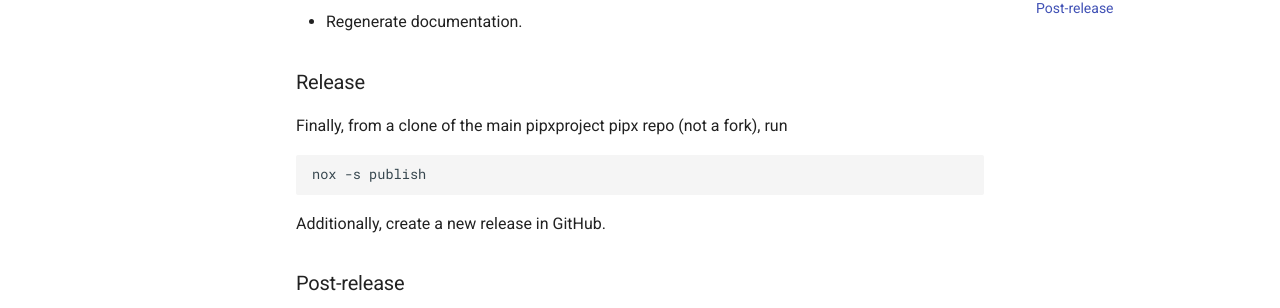
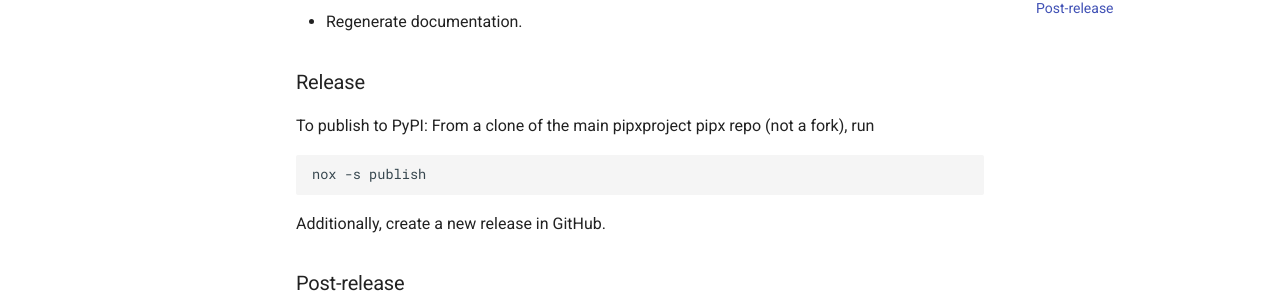
Before and after one commit to pypa/pipx, an MkDocs documentation site: the page built from docs/contributing.md, in a window 1280 px wide and 900 px high, scrolled down 2446 px. Shown: the part 433-741 px from the top of the window. Built offline with MkDocs 1.6.1 and Material for MkDocs 9.7.7, drawn with Linux system fonts in a browser that asks for light colours; comment, search, counter and statistics services are not loaded.

Commit message:
Clarify what nox -s publish does.

````diff
--- a/docs/contributing.md
+++ b/docs/contributing.md
@@ -110,7 +110,7 @@ nox -s publish_docs
 * Regenerate documentation.
 
 ### Release
-Finally, from a clone of the main pipxproject pipx repo (not a fork), run
+To publish to PyPI: From a clone of the main pipxproject pipx repo (not a fork), run
 ```bash
 nox -s publish
 ```
````
